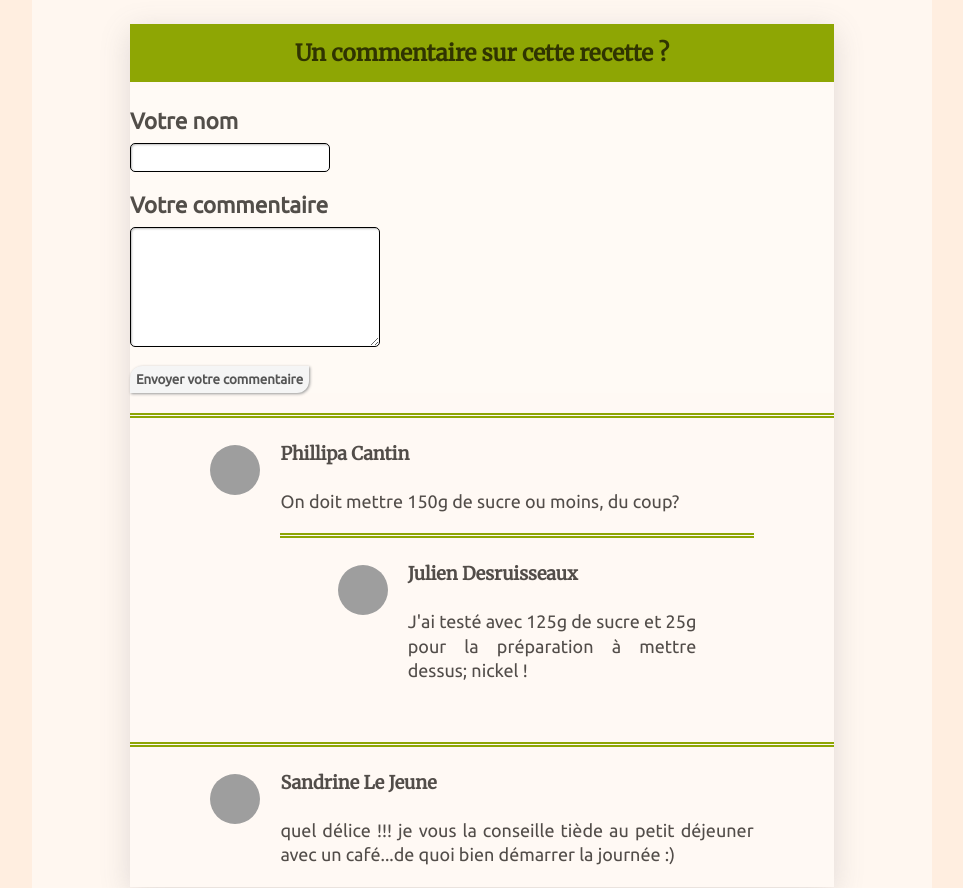
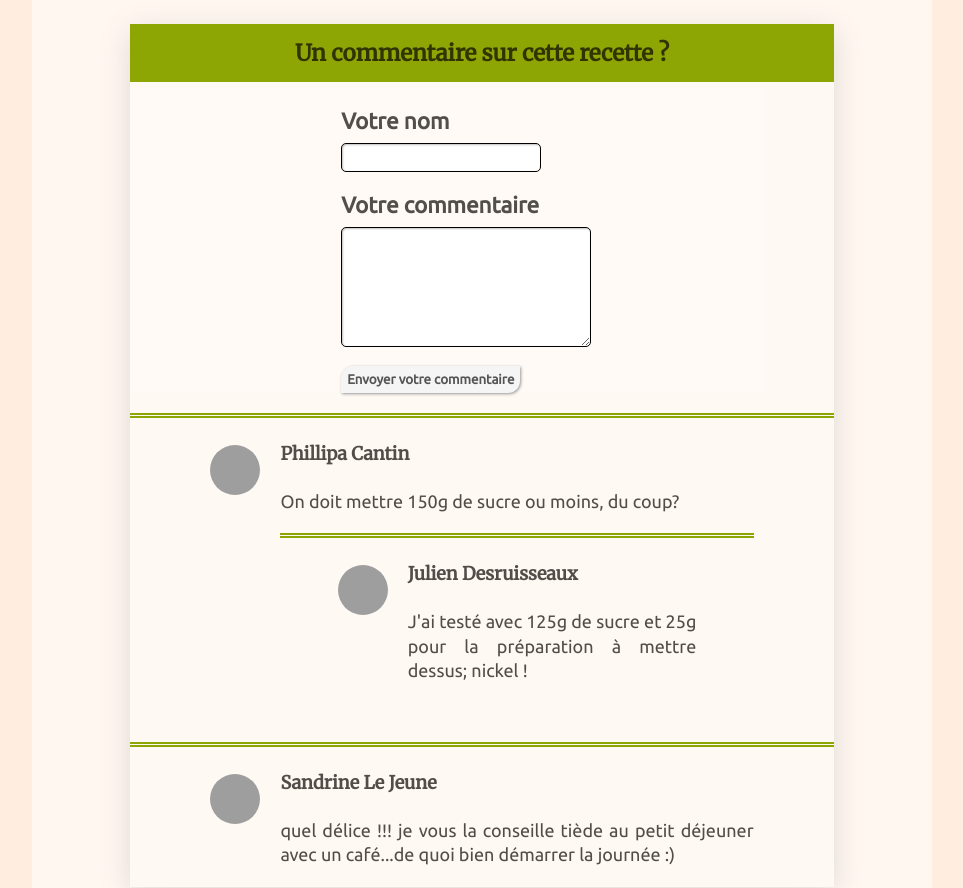
Before and after one commit to bibo5088/Projet-1, a plain HTML site: page recipes/fougasse.html in a window 1280 px wide. Shown: the part 3185-4073 px from the top of the page, without its empty margins (158-1121 px from the left). Drawn offline with Linux system fonts and the light colour scheme; grey boxes are pictures that could not be loaded; files whose address does not match are found by name.

Commit message:
changed comments css

```diff
--- a/css/recipe.css
+++ b/css/recipe.css
@@ -216,9 +216,17 @@
 }
 
 .comment-card-form {
+    width: 90%;
     display: block;
     background-color: rgba(255, 251, 247, 0.7);
     border: none;
+}
+
+@media only screen and (min-width: 961px) {
+    .comment-card-form {
+        padding-left: 30%;
+    }
+
 }
 
 #yourcomment {
```
